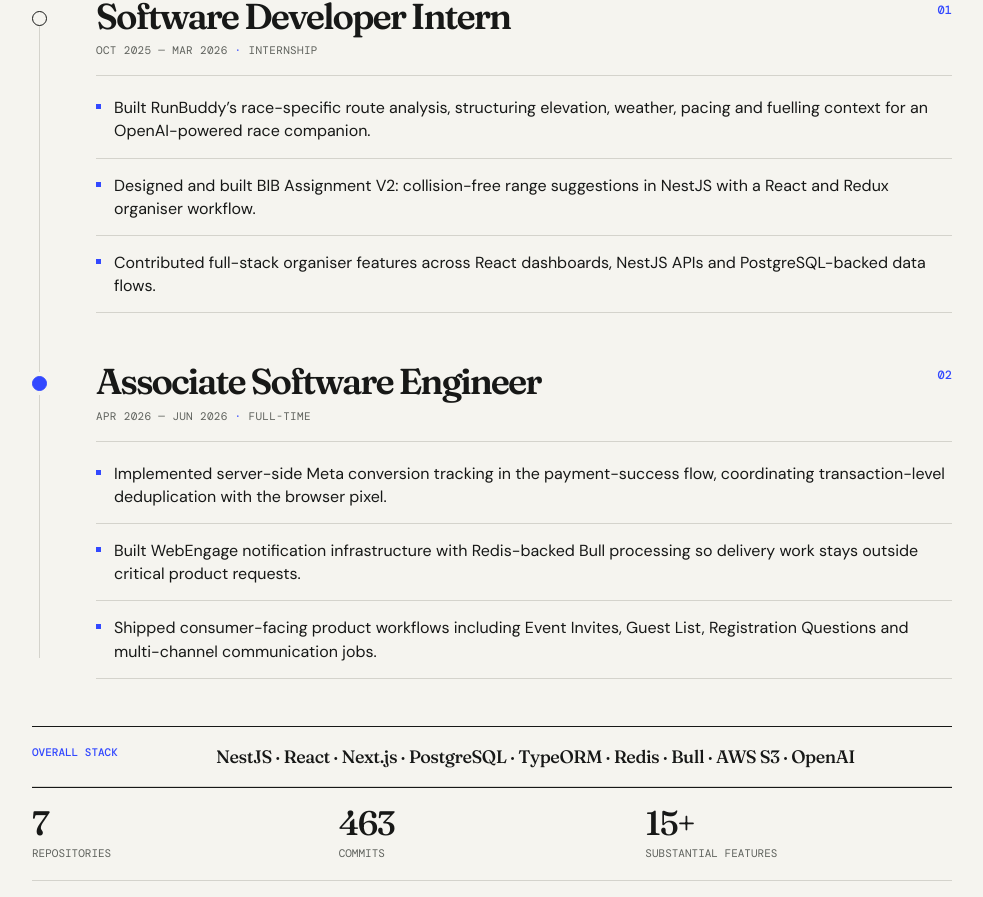
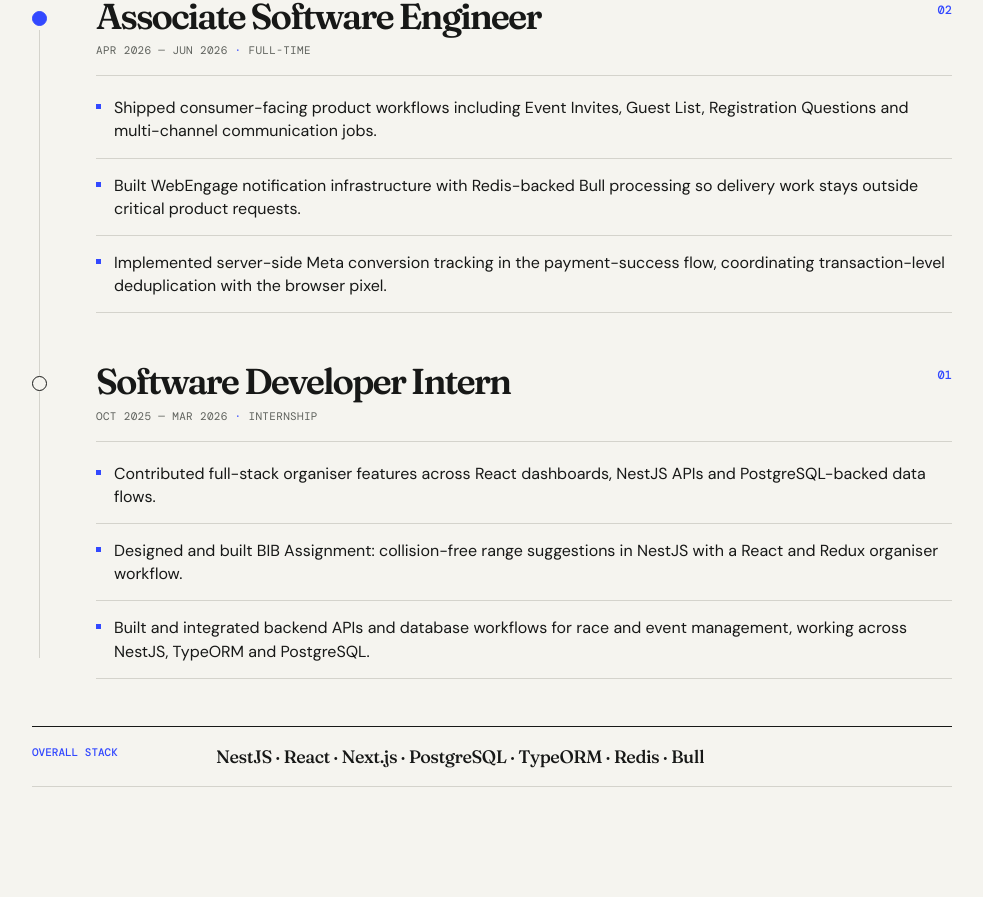
Before and after one commit to sahilshaikhh202/Sahil-Portfolio, a React (Vite) app: page / in a window 1280 px wide. Shown: the part 1895-2792 px from the top of the page, without its empty margins (280-1263 px from the left). Built offline with nearby package versions, Linux system fonts and the light colour scheme.

Commit message:
Refactor App component: Update skills section, enhance hero section with underline effect, and adjust experience entries; modify Footer for updated copyright year; improve CSS for notes and hero styling.

```diff
--- a/index.html
+++ b/index.html
@@ -6,6 +6,7 @@
   <title>Sahil Shaikh | Software Engineer</title>
   <meta name="description" content="Sahil Shaikh — Software Engineer with production experience across backend systems, product interfaces and AI-powered applications." />
   <meta name="author" content="Sahil Shaikh" />
+  <link rel="icon" type="image/svg+xml" href="/favicon.svg" />
   <meta property="og:title" content="Sahil Shaikh | Software Engineer" />
   <meta property="og:description" content="Production software, selected engineering work and independent projects." />
   <meta property="og:type" content="website" />
--- a/src/App.jsx
+++ b/src/App.jsx
@@ -6,12 +6,12 @@ const resumeUrl = "https://drive.google.com/file/d/1wX_rkgIs0W4AezahD9oTX5JIfNtb
 const githubUrl = "https://github.com/sahilshaikhh202";
 const linkedinUrl = "https://www.linkedin.com/in/mohd-sahil-shaikh-3664aa307";
 
-const skills = [["Languages", "TypeScript · JavaScript · Python · Java · SQL"], ["Backend", "NestJS · Node.js · PostgreSQL · TypeORM · Redis · Bull"], ["Frontend", "React · Next.js · Redux Toolkit"], ["Systems", "REST APIs · Async Jobs · Queues · Authentication · RBAC"], ["Infrastructure", "AWS S3 · Docker · CI/CD · Sentry · OpenTelemetry"], ["Integrations", "Razorpay · Meta CAPI · WebEngage · OpenAI · SendGrid · Gupshup · MSG91"]];
+const skills = [["Languages", "TypeScript · JavaScript · Python · Java · SQL"], ["Backend", "NestJS · Node.js · PostgreSQL · TypeORM · Redis · Bull"], ["Frontend", "React · Next.js · Redux Toolkit"], ["Systems", "REST APIs · Async Jobs · Queues · Authentication · RBAC"], ["Infrastructure", "Docker · CI/CD"], ["Integrations", "Razorpay · Meta CAPI · WebEngage · OpenAI · SendGrid · Gupshup · MSG91"]];
 
 function SectionHeading({ index, children, intro }) { return <div className="section-heading"><span>{index}</span><div><h2>{children}</h2>{intro && <p>{intro}</p>}</div></div>; }
 function App() {
   return <div className="site-shell"><Header resumeUrl={resumeUrl} /><main>
-    <section className="hero" id="top"><div className="hero-grid"><div className="hero-main"><p className="eyebrow">Software engineer / University of Edinburgh</p><h1>Mohd Sahil Azad<br /><em>Shaikh</em></h1><p className="hero-role">Software Engineer <i>·</i> MSc Computer Science @ The University of Edinburgh</p><p className="hero-copy">I build production software across backend systems, product interfaces and AI-powered applications.</p><div className="hero-actions"><a className="button button-dark" href="#experience">View work <span>↓</span></a><a className="button button-line" href={resumeUrl} target="_blank" rel="noreferrer">Resume ↗</a></div><div className="hero-socials"><a href={githubUrl} target="_blank" rel="noreferrer">GitHub ↗</a><a href={linkedinUrl} target="_blank" rel="noreferrer">LinkedIn ↗</a></div></div></div></section>
+    <section className="hero" id="top"><div className="hero-grid"><div className="hero-main"><p className="eyebrow">Software engineer / University of Edinburgh</p><h1>Mohd <span className="hero-underline-sahil">Sahil</span> Azad<br /><em>Shaikh</em></h1><p className="hero-role">Software Engineer <i>·</i> MSc Computer Science @ The University of Edinburgh</p><p className="hero-copy">I build production software across backend systems, product interfaces and AI-powered applications.</p><div className="hero-actions"><a className="button button-dark" href="#experience">View work <span>↓</span></a><a className="button button-line" href={resumeUrl} target="_blank" rel="noreferrer">Resume ↗</a></div><div className="hero-socials"><a href={githubUrl} target="_blank" rel="noreferrer">GitHub ↗</a><a href={linkedinUrl} target="_blank" rel="noreferrer">LinkedIn ↗</a></div></div></div></section>
     <section className="currently section-wrap" id="edinburgh"><SectionHeading index="01" intro="A new academic chapter, grounded in production engineering.">Currently</SectionHeading><div className="currently-card"><span className="currently-kicker">The University of Edinburgh</span><div><h3>MSc Computer Science</h3><p>2026—2027 <i>·</i> Starting September 14, 2026</p></div><p className="currently-copy">Pursuing a one-year MSc while continuing to build software and explore systems, software engineering and AI.</p></div></section>
     <section className="experience section-wrap" id="experience">
       <SectionHeading index="02" intro="A progression from internship to full-time engineering across a production running-event ecosystem.">Experience</SectionHeading>
@@ -21,22 +21,34 @@ function App() {
           <p className="fitpage-summary">Built across IndiaRunning’s consumer, registration and organiser products in a seven-repository production ecosystem.</p>
         </header>
         <div className="role-timeline">
+          <article className="role-entry role-entry-current">
+            <div className="role-marker" aria-hidden="true"><span /></div>
+            <div className="role-content"><div className="role-heading"><div><h4>Associate Software Engineer</h4><p>Apr 2026 — Jun 2026 <i>·</i> Full-time</p></div><span className="role-stage">02</span></div>
+            <ul>
+              <li>Shipped consumer-facing product workflows including Event Invites, Guest List, Registration Questions and multi-channel communication jobs.</li>
+              <li>Built WebEngage notification infrastructure with Redis-backed Bull processing so delivery work stays outside critical product requests.</li>
+              <li>Implemented server-side Meta conversion tracking in the payment-success flow, coordinating transaction-level deduplication with the browser pixel.</li>
+            </ul>
+            </div>
+          </article>
           <article className="role-entry">
             <div className="role-marker" aria-hidden="true"><span /></div>
-            <div className="role-content"><div className="role-heading"><div><h4>Software Developer Intern</h4><p>Oct 2025 — Mar 2026 <i>·</i> Internship</p></div><span className="role-stage">01</span></div><ul><li>Built RunBuddy’s race-specific route analysis, structuring elevation, weather, pacing and fuelling context for an OpenAI-powered race companion.</li><li>Designed and built BIB Assignment V2: collision-free range suggestions in NestJS with a React and Redux organiser workflow.</li><li>Contributed full-stack organiser features across React dashboards, NestJS APIs and PostgreSQL-backed data flows.</li></ul></div>
-          </article>
-          <article className="role-entry role-entry-current">
-            <div className="role-marker" aria-hidden="true"><span /></div>
-            <div className="role-content"><div className="role-heading"><div><h4>Associate Software Engineer</h4><p>Apr 2026 — Jun 2026 <i>·</i> Full-time</p></div><span className="role-stage">02</span></div><ul><li>Implemented server-side Meta conversion tracking in the payment-success flow, coordinating transaction-level deduplication with the browser pixel.</li><li>Built WebEngage notification infrastructure with Redis-backed Bull processing so delivery work stays outside critical product requests.</li><li>Shipped consumer-facing product workflows including Event Invites, Guest List, Registration Questions and multi-channel communication jobs.</li></ul></div>
+            <div className="role-content"><div className="role-heading"><div><h4>Software Developer Intern</h4><p>Oct 2025 — Mar 2026 <i>·</i> Internship</p></div><span className="role-stage">01</span></div>
+            <ul>
+              <li>Contributed full-stack organiser features across React dashboards, NestJS APIs and PostgreSQL-backed data flows.</li>
+              <li>Designed and built BIB Assignment: collision-free range suggestions in NestJS with a React and Redux organiser workflow.</li>
+              <li>Built and integrated backend APIs and database workflows for race and event management, working across NestJS, TypeORM and PostgreSQL.</li>
+            </ul>
+            </div>
           </article>
         </div>
-        <div className="experience-footer"><div className="experience-stack"><span>Overall stack</span><p>NestJS · React · Next.js · PostgreSQL · TypeORM · Redis · Bull · AWS S3 · OpenAI</p></div><div className="metric-row"><div><strong>7</strong><span>repositories</span></div><div><strong>463</strong><span>commits</span></div><div><strong>15+</strong><span>substantial features</span></div></div></div>
+        <div className="experience-footer"><div className="experience-stack"><span>Overall stack</span><p>NestJS · React · Next.js · PostgreSQL · TypeORM · Redis · Bull</p></div></div>
       </div>
     </section>
     <section className="projects section-wrap" id="projects"><SectionHeading index="03" intro="Things I build because the problem keeps me interested.">Independent projects</SectionHeading><div className="penvault"><div className="penvault-content"><span className="eyebrow">Featured independent product</span><h3>PenVault</h3><p>A platform built around reading, writing, discovering and engaging with stories.</p><div className="tags"><span>Python</span><span>Flask</span><span>PostgreSQL</span><span>Supabase</span></div><a className="text-button" href="https://penvault.co" target="_blank" rel="noreferrer">Visit PenVault <span>↗</span></a></div><a className="project-image-link" href="https://penvault.co" target="_blank" rel="noreferrer"><img src="https://i.ibb.co/G40Sjpxn/image.png" alt="PenVault product interface" /></a></div><div className="project-list"><article><span>01</span><div><h3>MedNova</h3><p>A digital learning platform connecting doctors and students around lectures, notes and moderated content.</p></div><a href="https://med-nova-sable.vercel.app/" target="_blank" rel="noreferrer">View ↗</a></article><article><span>02</span><div><h3>Flicksify</h3><p>A personal media library for tracking movies, shows, anime, manga and novels.</p></div><a href="https://github.com/sahilshaikhh202/Flicksify" target="_blank" rel="noreferrer">GitHub ↗</a></article></div></section>
     <section className="skills-section section-wrap" id="skills"><SectionHeading index="04" intro="Technologies in service of dependable product systems—not a logo collection.">Engineering stack</SectionHeading><div className="skills-list">{skills.map(([label, value]) => <div key={label}><h3>{label}</h3><p>{value}</p></div>)}</div></section>
     <section className="education section-wrap" id="about"><SectionHeading index="05">Education & direction</SectionHeading><div className="education-layout"><div><span className="eyebrow">2026 — 2027</span><h3>University of Edinburgh</h3><p>MSc Computer Science</p></div><div className="timeline"><div><span>2023</span><p>Undergraduate foundation</p></div><div><span>2025</span><p>Software Engineer<br />Fitpage / IndiaRunning</p></div><div className="timeline-current"><span>2026</span><p>MSc Computer Science<br />University of Edinburgh</p></div><div><span>2027</span><p>Next chapter</p></div></div></div></section>
-    <section className="about section-wrap"><SectionHeading index="06">How I build</SectionHeading><div className="about-layout"><h3>I like problems that<br /><em>cross layers.</em></h3><div><p>My best work tends to happen where database design, API contracts, frontend state, async processing and external services all need to fit together.</p><div className="layer-chain"><span>Database</span><b>→</b><span>API</span><b>→</b><span>Frontend</span><b>→</b><span>Async</span><b>→</b><span>External services</span></div><p className="about-secondary">I’m interested in building systems that sit between product and engineering—then using deeper computer science study to make those systems more thoughtful and robust.</p></div></div><div className="notes"><span className="eyebrow">Engineering notes</span><p>A home for considered writing about systems, software engineering and what I learn while building. Coming soon.</p></div></section>
+    <section className="about section-wrap"><SectionHeading index="06">How I build</SectionHeading><div className="about-layout"><h3>I like problems that<br /><em>cross layers.</em></h3><div><p>My best work tends to happen where database design, API contracts, frontend state, async processing and external services all need to fit together.</p><div className="layer-chain"><span>Database</span><b>→</b><span>API</span><b>→</b><span>Frontend</span><b>→</b><span>Async</span><b>→</b><span>External services</span></div><p className="about-secondary">I’m interested in building systems that sit between product and engineering—then using deeper computer science study to make those systems more thoughtful and robust.</p></div></div><div className="notes"><span className="eyebrow">Engineering notes</span><div className="notes-content"><p>A personal space where I turn what I’m learning into structured notes, courses and quizzes—covering systems, software engineering and backend development.</p><a href="https://course-web-app-lake.vercel.app/" target="_blank" rel="noreferrer">Explore the learning library ↗</a></div></div></section>
     <Contact /></main><Footer githubUrl={githubUrl} linkedinUrl={linkedinUrl} /></div>;
 }
 export default App;
--- a/src/components/Footer.jsx
+++ b/src/components/Footer.jsx
@@ -1 +1 @@
-export default function Footer({ githubUrl, linkedinUrl }) { return <footer className="site-footer"><div><a className="wordmark" href="#top">Sahil<span>.</span></a><p>Software Engineer <i>·</i> MSc Computer Science @ Edinburgh</p></div><div className="footer-links"><a href={githubUrl} target="_blank" rel="noreferrer">GitHub ↗</a><a href={linkedinUrl} target="_blank" rel="noreferrer">LinkedIn ↗</a><a href="mailto:mdsahilmsas2@gmail.com">Email ↗</a></div><small>© {new Date().getFullYear()} Sahil Shaikh</small></footer>; }
+export default function Footer({ githubUrl, linkedinUrl }) { return <footer className="site-footer"><div><a className="wordmark" href="#top">Sahil<span>.</span></a><p>Software Engineer <i>·</i> MSc Computer Science @ Edinburgh</p></div><div className="footer-links"><a href={githubUrl} target="_blank" rel="noreferrer">GitHub ↗</a><a href={linkedinUrl} target="_blank" rel="noreferrer">LinkedIn ↗</a><a href="mailto:mdsahilmsas2@gmail.com">Email ↗</a></div><small>© 2026 Sahil Shaikh</small></footer>; }
```
Also changed, not shown: public/favicon.svg (added), src/index.css.
